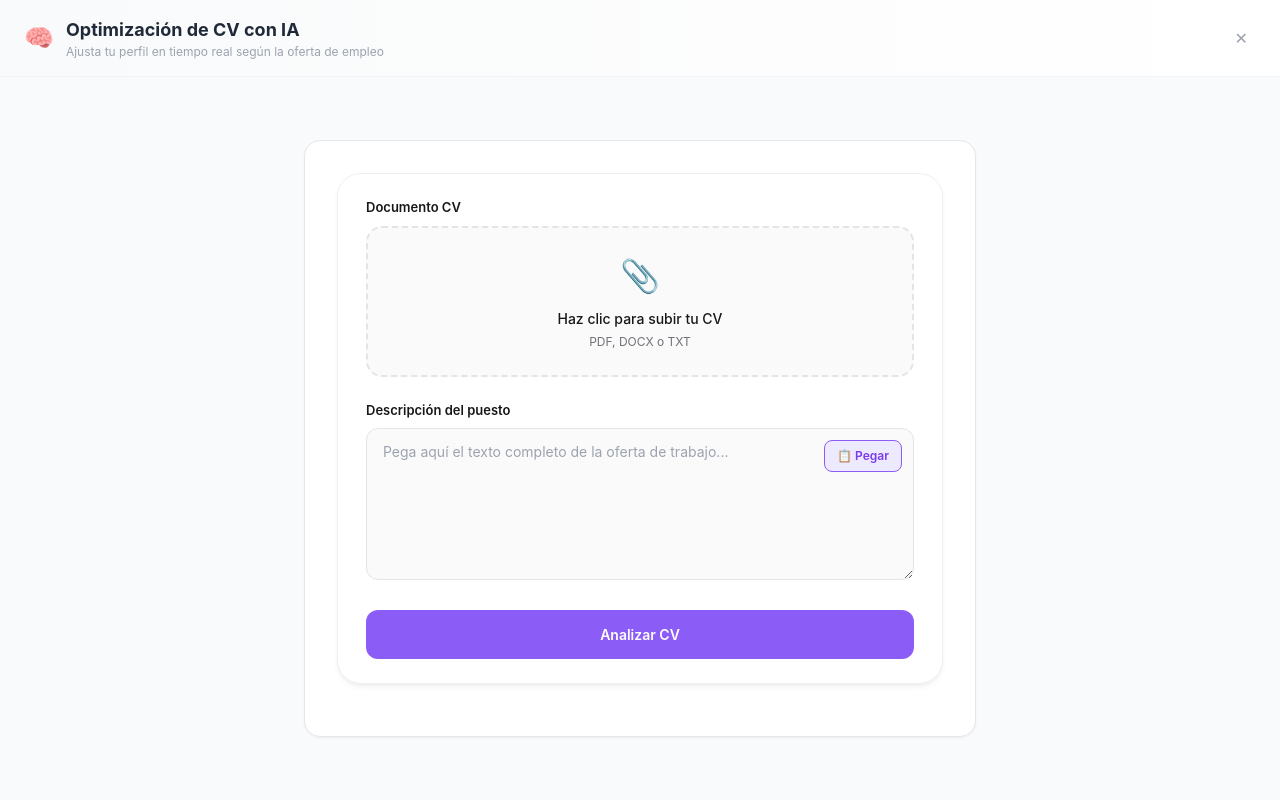
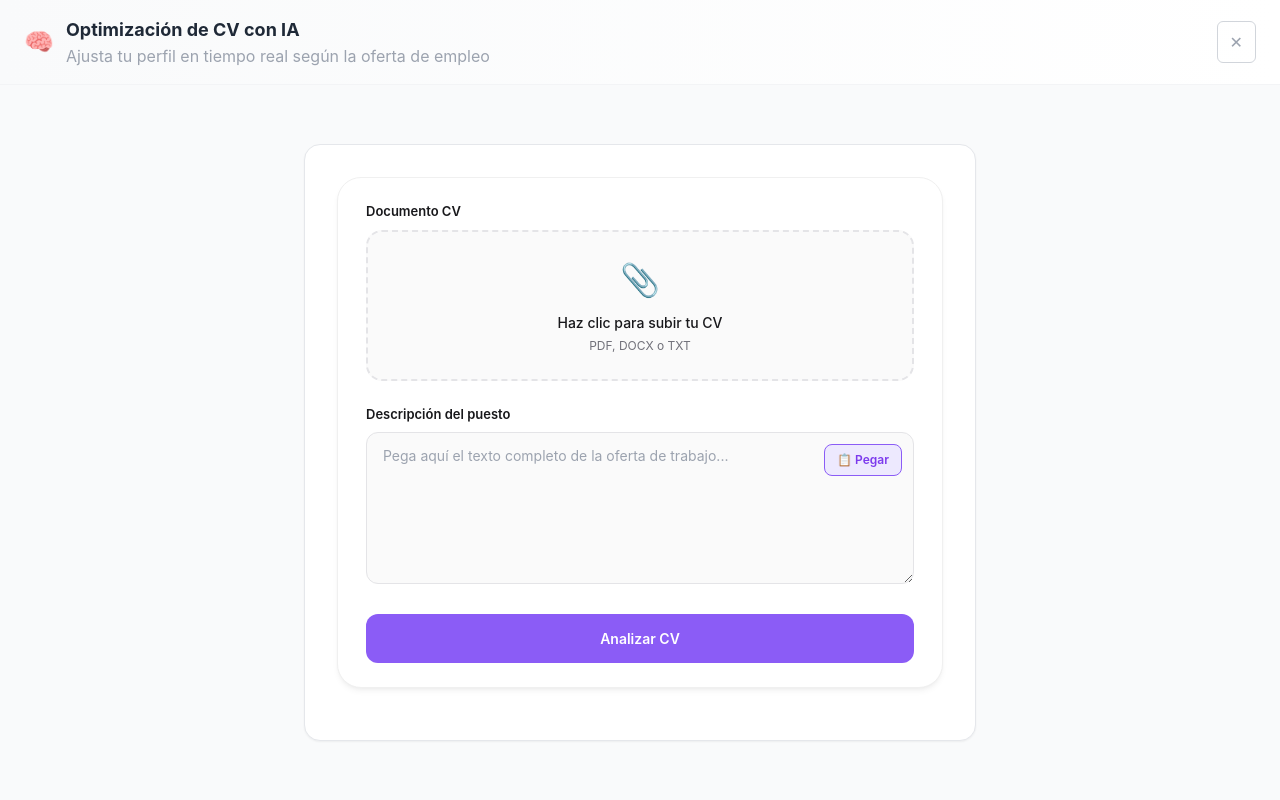
Before and after one commit to franciscosurf/ruptor, a React (Create React App) app in the folder frontend/: page /scanner in a window 1280 px wide. Both pictures are taken after a click on the button "Subir mi CV y Analizar". Shown: the top 800 px of the page. Built offline with nearby package versions, Linux system fonts and the light colour scheme.

Commit message:
ui styles in suggestions and pagination controls

```diff
--- a/frontend/src/components/analysis/MissingTermsWithContext.js
+++ b/frontend/src/components/analysis/MissingTermsWithContext.js
@@ -28,7 +28,7 @@ export function MissingTermsWithContext({ items }) {
   };
 
   return (
-    <div style={{ display: 'flex', flexDirection: 'column', gap: 12 }}>
+    <div data-missing-terms="" style={{ display: 'flex', flex:'1',flexDirection: 'column', gap: 12 }}>
       <p>Revisa y considera añadir las siguientes sugerencias en tu CV.</p>
 
       {items.map((item, idx) => {
--- a/frontend/src/components/scanner/ResultsPanel.jsx
+++ b/frontend/src/components/scanner/ResultsPanel.jsx
@@ -13,11 +13,11 @@ const ITEMS_PER_PAGE_MISSING = 5;  // Sugerencias: 5 por página
 const PaginationControls = ({ currentPage, totalPages, onPrev, onNext, startIdx, endIdx, totalItems }) => {
   if (totalPages <= 1) return null;
   return (
-    <div className="flex items-center justify-between mt-6 pt-4 border-t border-gray-100">
+    <div className="flex items-center justify-between mb-6 pt-4 border-t border-gray-100">
       <button
         onClick={onPrev}
         disabled={currentPage === 0}
-        className={`px-3 py-1 rounded-md text-sm font-medium flex items-center gap-1 ${
+        className={`px-3 py-3 rounded-md text-sm font-medium flex items-center gap-1 ${
           currentPage === 0
             ? 'bg-gray-100 text-gray-400 cursor-not-allowed'
             : 'bg-purple-100 text-purple-700 hover:bg-purple-200'
@@ -31,7 +31,7 @@ const PaginationControls = ({ currentPage, totalPages, onPrev, onNext, startIdx,
       <button
         onClick={onNext}
         disabled={currentPage === totalPages - 1}
-        className={`px-3 py-1 rounded-md text-sm font-medium flex items-center gap-1 ${
+        className={`px-3 py-3 rounded-md text-sm font-medium flex items-center gap-1 ${
           currentPage === totalPages - 1
             ? 'bg-gray-100 text-gray-400 cursor-not-allowed'
             : 'bg-purple-100 text-purple-700 hover:bg-purple-200'
@@ -253,7 +253,7 @@ export const ResultsPanel = ({ result }) => {
       </div>
 
       {/* Contenido de la pestaña activa (sin overflow propio, fluye con el scroll del padre) */}
-      <div className="p-6 bg-white flex-1">
+      <div className="p-6 bg-white flex-1 flex flex-col">
         {tabs.find(t => t.id === activeTab)?.component()}
       </div>
     </div>
--- a/frontend/src/components/scanner/ScannerModal.jsx
+++ b/frontend/src/components/scanner/ScannerModal.jsx
@@ -80,7 +80,7 @@ export const ScannerModal = ({
             <span className="text-2xl">🧠</span>
             <div>
               <h2 className="text-lg font-bold text-gray-800">Optimización de CV con IA</h2>
-              <p className="text-xs text-gray-400">Ajusta tu perfil en tiempo real según la oferta de empleo</p>
+              <p className="text-md text-gray-400">Ajusta tu perfil en tiempo real según la oferta de empleo</p>
             </div>
           </div>
           <div className="flex items-center gap-2">
@@ -103,7 +103,7 @@ export const ScannerModal = ({
                 </button>
               </>
             )}
-            <button onClick={onClose} className="p-2 text-gray-400 hover:text-gray-600">✕</button>
+            <button onClick={onClose} className="py-2 px-3 text-gray-400 hover:text-gray-600 border border-gray-300 rounded-md">✕</button>
           </div>
         </div>
 
```
